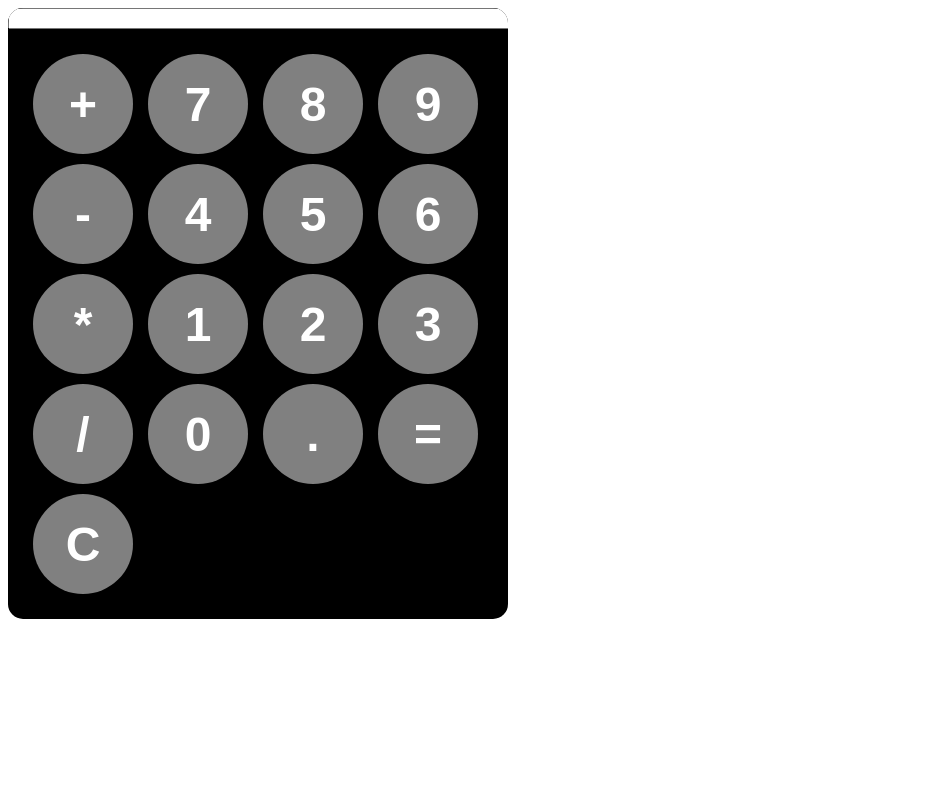
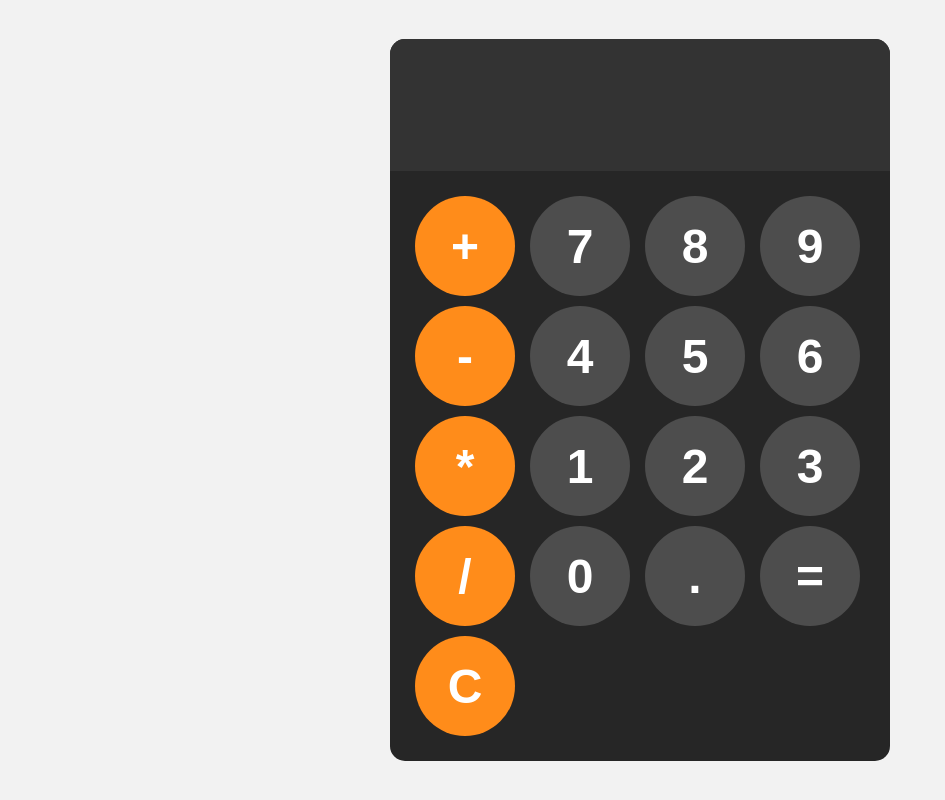
Before and after one commit to AmanSinghh345/calculator, a plain HTML site: page index.html in a window 1280 px wide. Shown: the whole page, without its empty margins (0-945 px from the left). Drawn offline with Linux system fonts and the light colour scheme.

Commit message:
Improved UI and added the features

```diff
--- a/index.html
+++ b/index.html
@@ -8,26 +8,28 @@
   </head>
   <body>
     <div id="calculator">
-      <input id="display" readonly />
+      <input id="display" readonly >
       <div id="keys">
-        <button onclick="appendToDisplay('+')">+</button>
+        <button onclick="appendToDisplay('+')"   class="operator-btn">+</button>
         <button onclick="appendToDisplay('7')">7</button>
         <button onclick="appendToDisplay('8')">8</button>
         <button onclick="appendToDisplay('9')">9</button>
-        <button onclick="appendToDisplay('-')">-</button>
+        <button onclick="appendToDisplay('-')"  class="operator-btn">-</button>
         <button onclick="appendToDisplay('4')">4</button>
         <button onclick="appendToDisplay('5')">5</button>
         <button onclick="appendToDisplay('6')">6</button>
-        <button onclick="appendToDisplay('*')">*</button>
+        <button onclick="appendToDisplay('*')"  class="operator-btn">*</button>
         <button onclick="appendToDisplay('1')">1</button>
         <button onclick="appendToDisplay('2')">2</button>
         <button onclick="appendToDisplay('3')">3</button>
-        <button onclick="appendToDisplay('/')">/</button>
+        <button onclick="appendToDisplay('/')" class="operator-btn">/</button>
         <button onclick="appendToDisplay('0')">0</button>
-        <button onclick="appendToDisplay('.')">.</button>
+        <button onclick="appendToDisplay('.')"  >.</button>
         <button onclick="calculate()">=</button>
-        <button onclick="clearDisplay()">C</button>
+        <button onclick="clearDisplay()" class="operator-btn">C</button>
       </div>
     </div>
+
+    <script src="script.js"></script>
   </body>
 </html>
--- a/script.js
+++ b/script.js
@@ -0,0 +1,17 @@
+const display = document.getElementById("display");
+
+function appendToDisplay(input) {
+  display.value += input;
+}
+
+function clearDisplay() {
+  display.value = "";
+}
+
+function calculate() {
+  try {
+    display.value = eval(display.value);
+  } catch (error) {
+    display.value = "Error";
+  }
+}
--- a/styles.css
+++ b/styles.css
@@ -3,11 +3,19 @@ button {
   height: 100px;
   border-radius: 50px;
   border: none;
-  background-color: grey;
+  background-color:hsl(0,0%,30%);
   color: white;
   font-size: 3rem;
   cursor: pointer;
   font-weight: bold;
+}
+body{
+  margin:0;
+  display:flex;
+  justify-content: center;
+  align-items: center;
+  height: 100vh;
+  background-color: hsl(0,0%,95%);
 }
 #keys {
   display: grid;
@@ -17,11 +25,29 @@ button {
 }
 #calculator {
   font-family: sans-serif;
-  background-color: black;
+  background-color : hsl(0,0%,15%);
   border-radius: 15px;
   max-width: 500px;
   overflow: hidden;
 }
 #display {
   width: 100%;
+  padding:20px;
+  font-size: 5rem;
+  text-align: left;
+  border: none;
+  background-color:hsl(0,0%,20%);
+  color:white;
 }
+button:hover{
+  background-color: hsl(0,0%,50%);
+}
+.operator-btn{
+  background-color: hsl(30,100%,55%);
+}
+.operator-btn:hover{
+  background-color: hsl(35,100%,65%);
+}
+.operator-btn:active{
+  background-color: hsl(35,100%,75%);
+}
```
